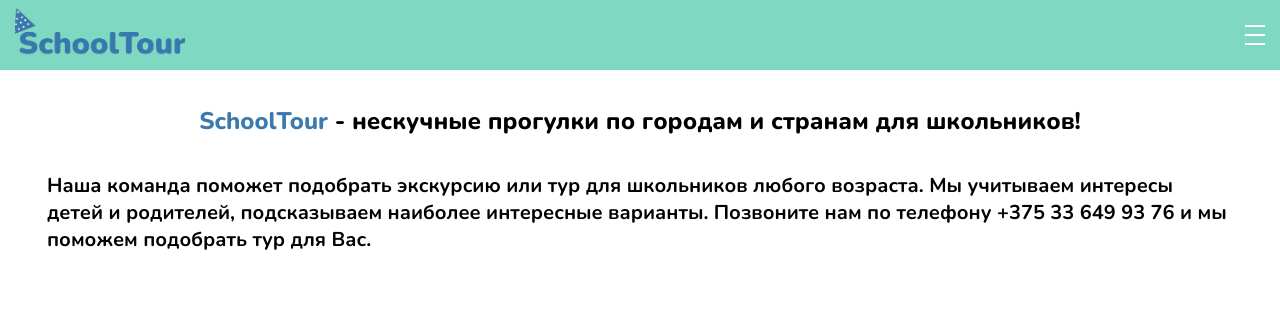
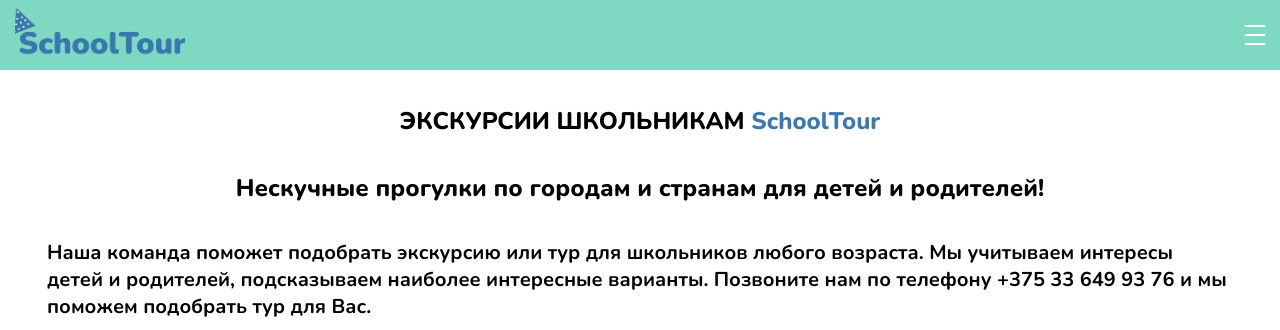
Before and after one commit to IgorSulj/SchoolTour, a Django app: page /contacts/ in a window 1280 px wide. Shown: the top 330 px of the page. Run offline with Django 4.2, Linux system fonts and the light colour scheme; data that the repository does not hold is empty.

Commit message:
Improved html pages

```diff
--- a/templates/base.html
+++ b/templates/base.html
@@ -13,7 +13,7 @@
     <header>
         <a class="logo" href="{% url 'tours:main_page' %}"></a>
         <div id="header__menu">
-            <div class="menu"><a href="{% url 'tours:main_page' %}">Туры</a></div>
+            <div class="menu"><a href="{% url 'tours:main_page' %}">Туры по Беларуси</a></div>
             <div class="menu"><a href="{% url 'tours:calendar' %}">Календарь поездок</a></div>
             {% for link in hot_links %}
             <div class="menu"><a href="{{ link.link }}">{{ link.name }}</a></div>
--- a/tours/static/css/calendar.css
+++ b/tours/static/css/calendar.css
@@ -24,6 +24,7 @@
   color: white;
   margin: 0;
   align-self: center;
+  text-transform: uppercase;
 }
 .head .buttons {
   display: flex;
--- a/tours/static/css/category.css
+++ b/tours/static/css/category.css
@@ -24,6 +24,7 @@
   color: white;
   margin: 0;
   align-self: center;
+  text-transform: uppercase;
 }
 .head .buttons {
   display: flex;
--- a/tours/static/css/contacts.css
+++ b/tours/static/css/contacts.css
@@ -60,15 +60,21 @@ article {
   padding: 35px 47px 58px;
 }
 
-h1 {
+h1, h2 {
   margin-bottom: 35px;
   font-family: Nunito, sans-serif;
   font-size: 24px;
   font-weight: 800;
   text-align: center;
 }
+
+h1 {
+  text-transform: uppercase;
+}
+
 h1 span {
   color: #3C7AAE;
+  text-transform: none;
 }
 
 .note {
@@ -76,4 +82,8 @@ h1 span {
   font-size: 20px;
   font-weight: 700;
   margin-bottom: 80px;
-}/*# sourceMappingURL=contacts.css.map */
+}
+
+.agreements {
+  display: none;
+}
--- a/tours/templates/calendar.html
+++ b/tours/templates/calendar.html
@@ -1,11 +1,11 @@
 {% extends 'base.html' %}
 {% load static %}
 {% block title %}Календарь{% endblock title %}
-{% block head %}<link rel="stylesheet" href="{% static 'css/calendar.css' %}?1">{% endblock head %}
+{% block head %}<link rel="stylesheet" href="{% static 'css/calendar.css' %}?2">{% endblock head %}
 {% block content %}
 <div class="head__wrapper">
     <div class="head">
-        <h1>Календарь туров</h1>
+        <h1>Календарь поездок школьникам</h1>
         <div class="buttons" id="buttons">
             {% for month in months %}
             <div class="usual-button" data-month={{ forloop.counter0 }}>{{ month.month | date:"F Y" }}</div>
--- a/tours/templates/category.html
+++ b/tours/templates/category.html
@@ -1,11 +1,11 @@
 {% extends 'base.html' %}
 {% load static %}
 {% block title %}Главная{% endblock title %}
-{% block head %}<link rel="stylesheet" href="{% static 'css/category.css' %}?1">{% endblock head %}
+{% block head %}<link rel="stylesheet" href="{% static 'css/category.css' %}?3">{% endblock head %}
 {% block content %}
 <div class="head__wrapper">
     <div class="head">
-        <h1>ТУРЫ ШКОЛЬНИКАМ</h1>
+        <h1>Туры школьникам по Беларуси</h1>
         <div class="buttons" id="buttons">
             {% for category in categories %}
             {% if category.slug == slug %}
--- a/tours/templates/contacts.html
+++ b/tours/templates/contacts.html
@@ -1,9 +1,10 @@
 {% extends 'base.html' %}
 {% load static %}
 {% block title %}Контакты{% endblock title %}
-{% block head %}<link href="{% static 'css/contacts.css' %}?1" rel="stylesheet">{% endblock head %}
+{% block head %}<link href="{% static 'css/contacts.css' %}?2" rel="stylesheet">{% endblock head %}
 {% block content %}
-<h1><span>SchoolTour</span> - нескучные прогулки по городам и странам для школьников!</h1>
+<h1>Экскурсии школьникам <span>SchoolTour</span></h1>
+<h2>Нескучные прогулки по городам и странам для детей и родителей!</h2>
 <p class="note">Наша команда поможет подобрать экскурсию или тур для школьников любого возраста. Мы учитываем интересы детей и родителей, подсказываем наиболее интересные варианты. Позвоните нам по телефону +375 33 649 93 76 и мы поможем подобрать тур для Вас.</p>
 <div class="contacts">
     <div class="contacts__items">
```
